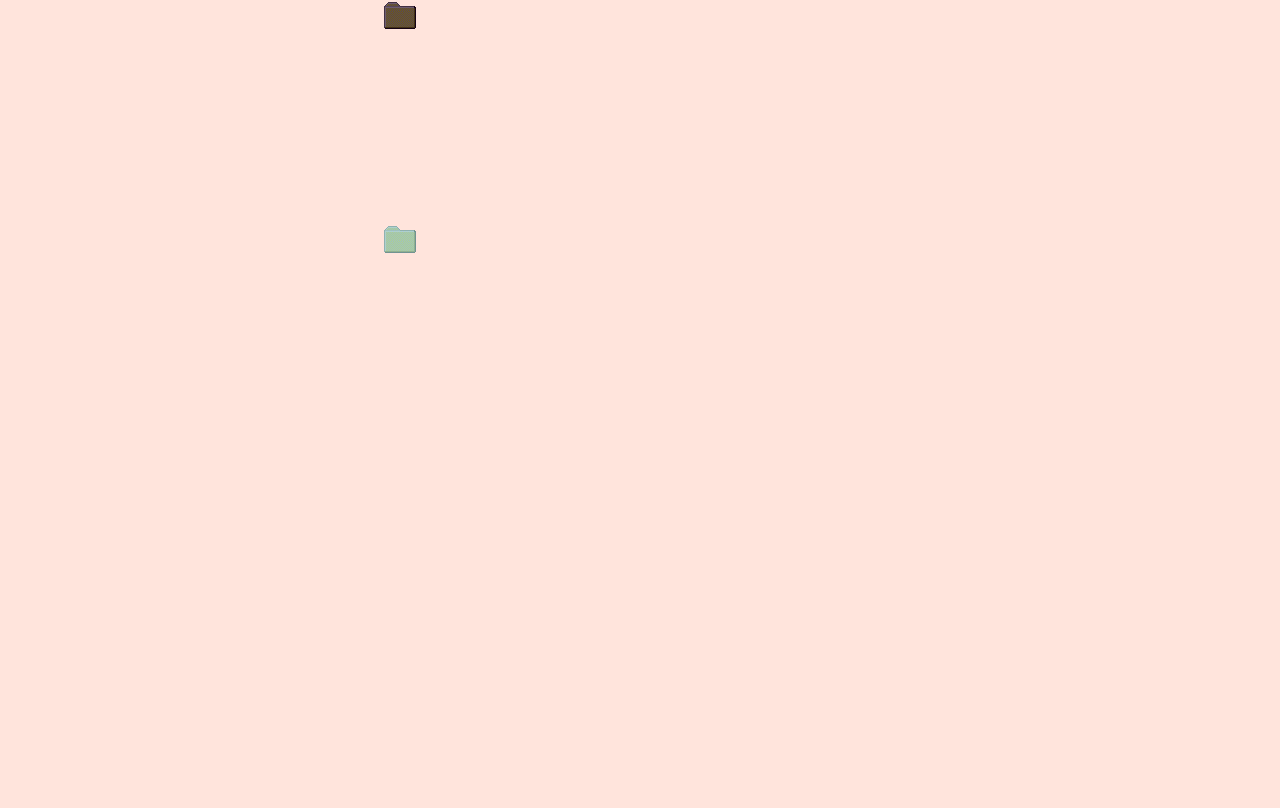
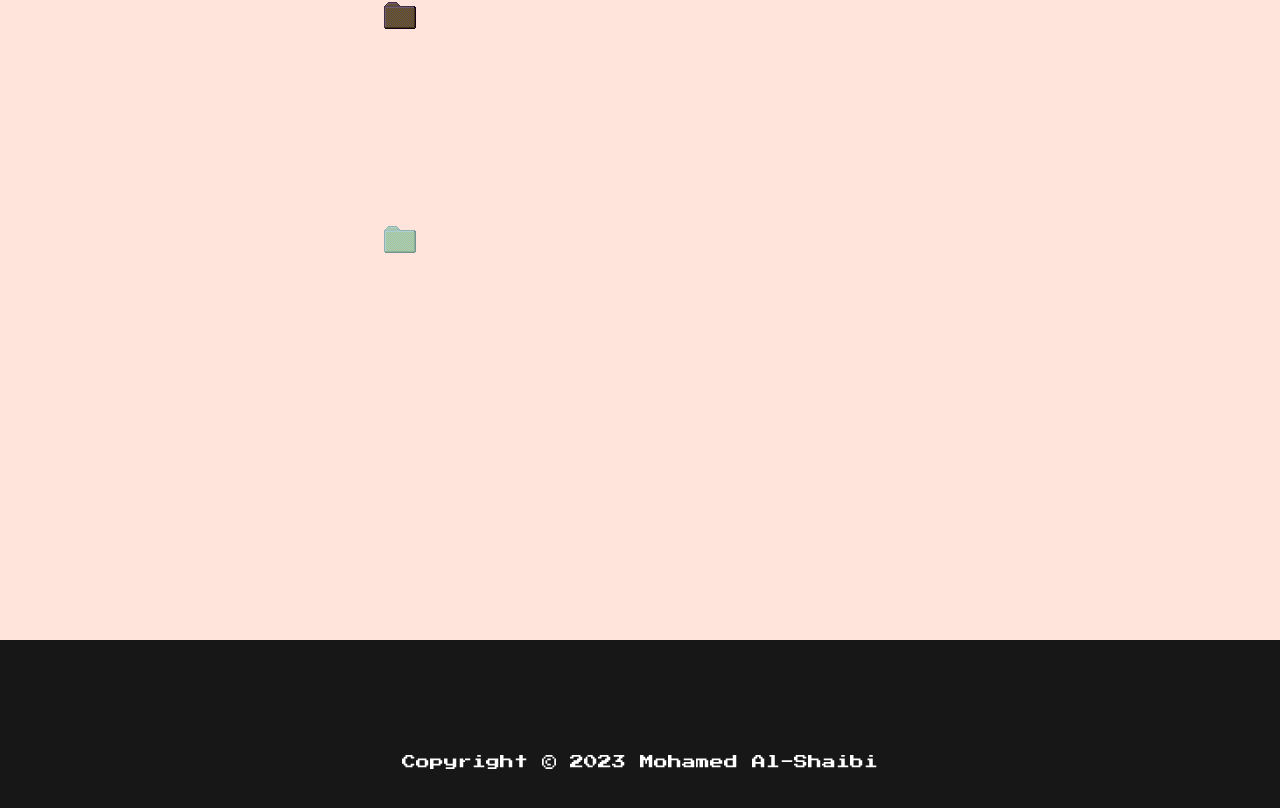
Before and after one commit to Moh-alshaibi/My-Portfolio-, a React (Vite) app: page / in a window 1280 px wide. Shown: the part 1390-2198 px from the top of the page. Before the commit the page ends 1646 px from the top, so only its background shows below. Built offline with nearby package versions, Linux system fonts and the light colour scheme.

Commit message:
added footer

```diff
--- a/src/App.jsx
+++ b/src/App.jsx
@@ -26,6 +26,11 @@ const App = () => {
         <Experience />
         <Projects />
       </div>
+      <div>
+        <footer>
+          <p className="mt-96 flex justify-center bottom-0 text-sm p-28 bg-neutral-900 text-white">Copyright © 2023 Mohamed Al-Shaibi</p>
+        </footer>
+      </div>
     </div>
   );
 };
```
